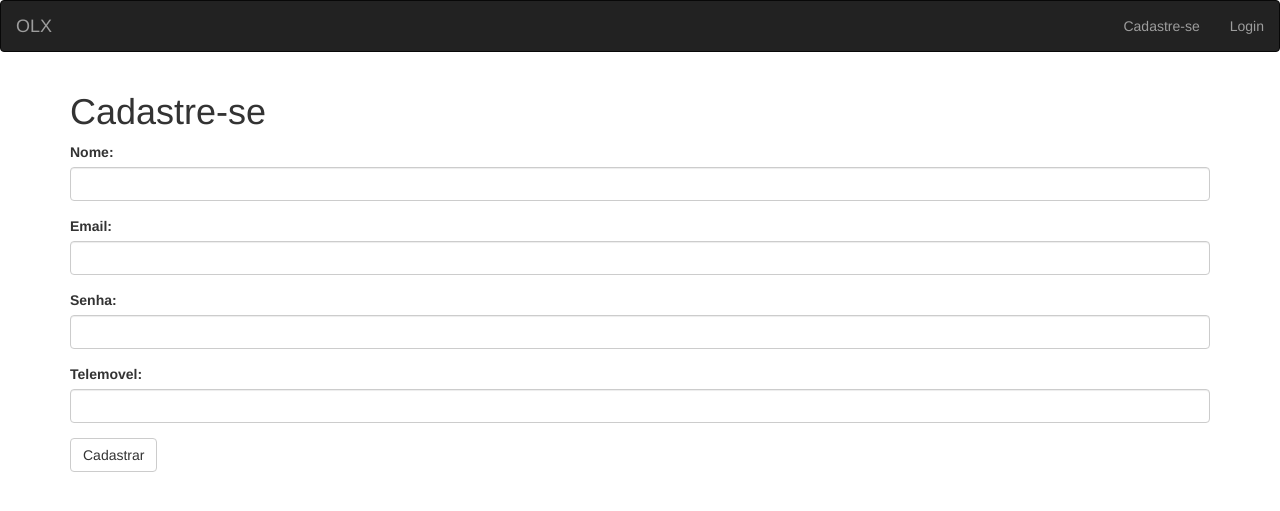
After one commit to codingportugal-pt/olx, a PHP site: page /cadastre-se.php in a window 1280 px wide. The commit adds this page. Shown: the top 511 px of the page. Run offline with PHP 8.4, Linux system fonts and the light colour scheme; some libraries are stand-ins or nearby versions.

Commit message:
2 - Forms, validações, pasta class

```diff
--- /dev/null
+++ b/cadastre-se.php
@@ -0,0 +1,49 @@
+<?php require 'pages/header.php'; ?>
+
+	<div class="container">
+		<h1>Cadastre-se</h1>
+		<?php
+		require 'classes/usuarios.class.php';
+		$u = new Usuarios();
+		if(isset($_POST['nome']) && !empty($_POST['nome'])) {
+			$nome = addslashes($_POST['nome']);
+			$email = addslashes($_POST['email']);
+			$senha = $_POST['senha'];
+			$telemovel = addslashes($_POST['telemovel']);
+
+			if(!empty($nome) && !empty($email) && !empty($senha)) {$u->cadastrar($nome, $email, $senha, $telemovel);
+			}else{
+				?>
+				<div class="alert alert-warning">
+					Preencha todos os campos!
+				</div>
+				<?php
+			}
+		}
+
+		 ?>
+
+		<form method="POST">
+			<div class="form-group">
+				<label for="nome">Nome:</label>
+				<input type="text" name="nome" id="nome" class="form-control" />
+			</div>
+			<div class="form-group">
+				<label for="email">Email:</label>
+				<input type="text" name="email" id="email" class="form-control" />
+			</div>
+			<div class="form-group">
+				<label for="senha">Senha:</label>
+				<input type="password" name="senha" id="senha" class="form-control" />
+			</div>
+			<div class="form-group">
+				<label for="telemovel">Telemovel:</label>
+				<input type="text" name="telemovel" id="telemovel" class="form-control" />
+			</div>
+			<input type="submit" value="Cadastrar" class="btn btn-default" />
+		</form>
+
+
+	</div>
+
+<?php require 'pages/footer.php'; ?>
--- /dev/null
+++ b/classes/usuarios.class.php
@@ -0,0 +1,6 @@
+<?php
+class Usuarios {
+
+
+}
+?>
--- /dev/null
+++ b/config.php
@@ -0,0 +1,10 @@
+<?php
+session_start();
+
+try {
+	$pdo = new PDO("mysql:dbname=db_classificados;host=localhost","root","");
+} catch (PDOException $e) {
+	echo "FALHOU: ".$e->getMessage();
+}
+
+ ?>
--- a/pages/header.php
+++ b/pages/header.php
@@ -1,3 +1,4 @@
+<?php require 'config.php'; ?>
 <html>
 <head>
 <title>OLX</title>
@@ -14,7 +15,13 @@
 				<a href="./" class="navbar-brand">OLX</a>
 			</div>
 			<ul class="nav navbar-nav navbar-right">
-				<li><a href="">Cadastre-se</a></li>
-				<li><a href="">Login</a></li>
+				<?php if(isset($_SESSION['cLogin']) && !empty($_SESSION['cLogin'])): ?>
+					<li><a href="meus-anuncios.php">Meus Anúncios</a></li>
+					<li><a href="sair.php">Sair</a></li>
+				<?php else: ?>
+					<li><a href="cadastra-se.php">Cadastre-se</a></li>
+					<li><a href="login.php">Login</a></li>
+				<?php endif; ?>
 			</ul>
 		</div>
+	</nav>
```
